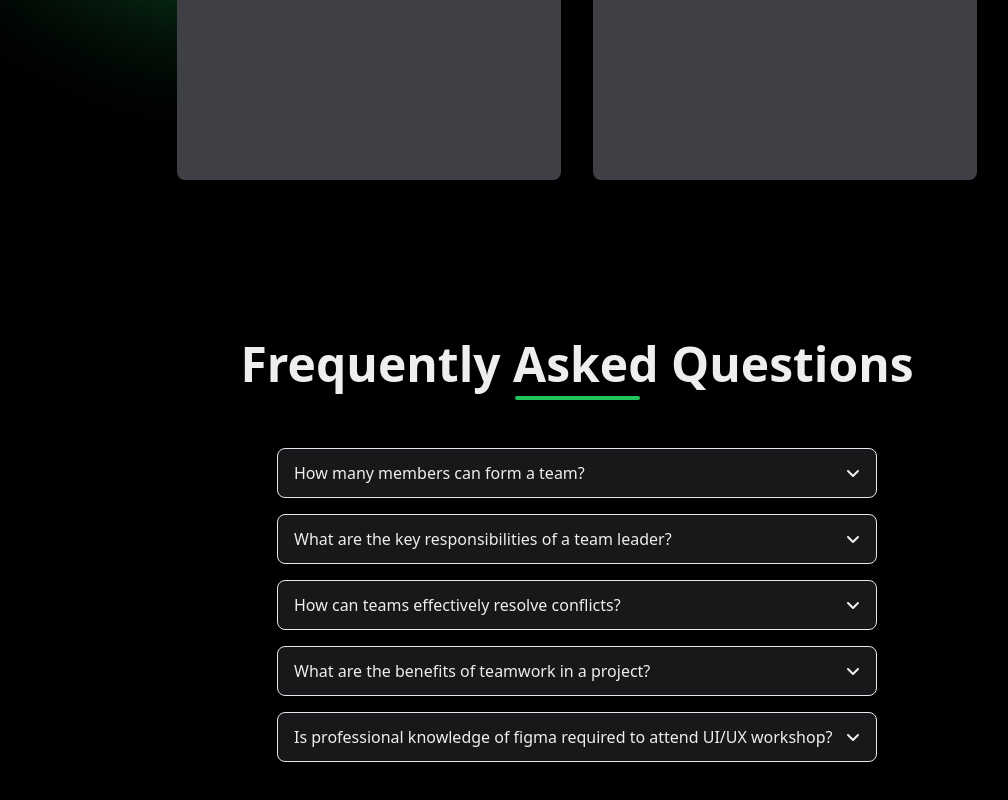
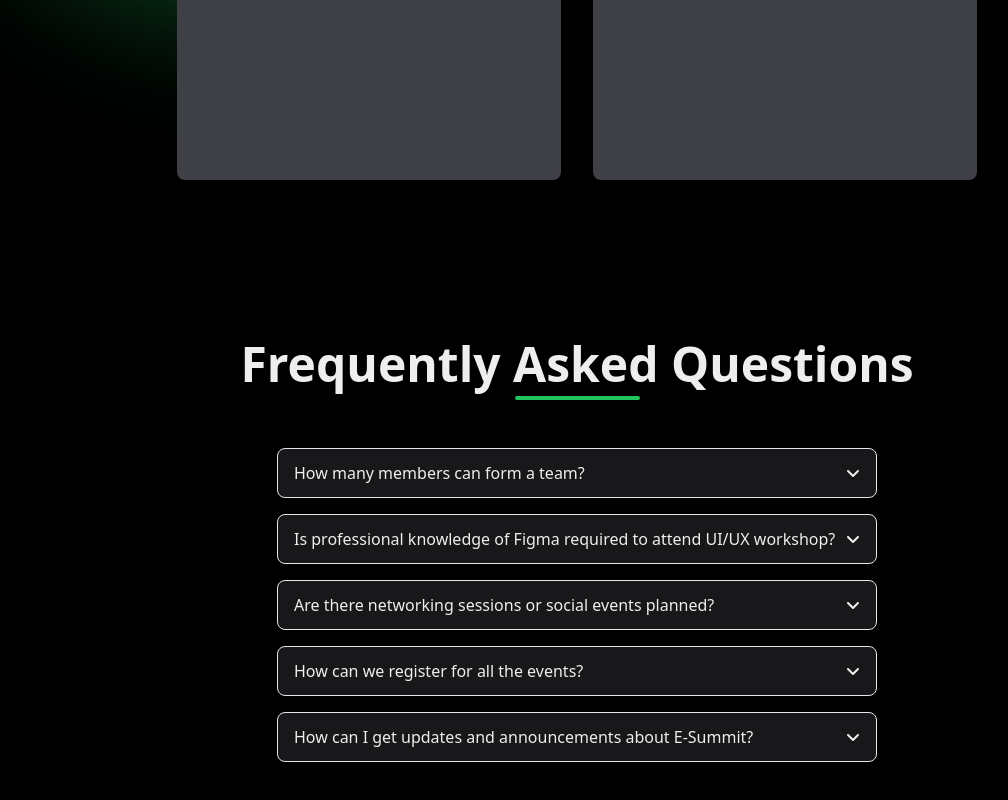
Before and after one commit to AnujNayak108/ESummit25, a React (Vite) app: page / in a window 1280 px wide. Shown: the part 2340-3140 px from the top of the page, without its empty margins (63-1071 px from the left). Built offline with nearby package versions, Linux system fonts and the light colour scheme.

Commit message:
faq update

```diff
--- a/src/components/FAQ/Faq.jsx
+++ b/src/components/FAQ/Faq.jsx
@@ -5,23 +5,26 @@ import { faAngleUp, faAngleDown } from '@fortawesome/free-solid-svg-icons';
 const frequentlyAskQuestions = [
   {
     title: "How many members can form a team?",
-    description: "Four members per team.",
+    description: "One to four members can participate depending upon the event.",
   },
   {
-    title: "What are the key responsibilities of a team leader?",
-    description: "To formulate a strategy and utilise team resources effectively to lead the team to victory.",
+    title: "Is professional knowledge of Figma required to attend UI/UX workshop?",
+    description: "No, we will be there to guide you through each step.",
   },
+
   {
-    title: "How can teams effectively resolve conflicts?",
-    description: "Open communication is the key. Managing expectations and having a sense of team is essential",
+    title: "Are there networking sessions or social events planned?",
+    description: "Yes, we have various speakers' sessions planned with various startup founders, CXO's etc inlcuding Vijendar Chauhan.",
   },
+
   {
-    title: "What are the benefits of teamwork in a project?",
-    description: "The work gets completed seamlessly and each players gets to play according to his/her strengths.",
+    title: "How can we register for all the events?",
+    description: "The website contains the link for each event which will redirect you to bharatversity from where you can register for all the events.",
   },
+
   {
-    title: "Is professional knowledge of figma required to attend UI/UX workshop?",
-    description: "No, we will be there to guide you through each step.",
+    title: "How can I get  updates and announcements about E-Summit?",
+    description: "Follow us on our social media handles to get regular updates.",
   },
 ];
 
--- a/tailwind.config.js
+++ b/tailwind.config.js
@@ -1,14 +1,34 @@
 /** @type {import('tailwindcss').Config} */
 export default {
-  content: ['./index.html', './src/**/*.{js,ts,jsx,tsx}'],
+  content: ["./index.html", "./src/**/*.{js,ts,jsx,tsx}"],
   theme: {
     extend: {
       backgroundImage: {
-        'gradient-radial': 'radial-gradient(circle at left, var(--tw-gradient-stops))',
+        "gradient-radial":
+          "radial-gradient(circle at left, var(--tw-gradient-stops))",
       },
-      fontFamily: {
-        jakarta: ['Plus Jakarta Sans', 'sans-serif'],
+      colors: {
+        primaryGreen: "#00B25C",
+        secondaryGreen: "#009E52",
+        primaryText: "#EEEEEE",
+        secondaryText: "#B6B6B6",
+        primaryGrey: "#1A1A1A",
+        secondaryGrey: "#121212",
+        borderColor: "#616161",
       },
+      keyframes: {
+        slide: {
+          '0%': { transform: 'translateX(0)' },
+          '100%': { transform: 'translateX(-100%)' },
+
+        },
+      },
+        animation: {
+          'infinte-slide': '20s slide infinite linear',
+        },
+    },
+    variants: {
+      animation: ['responsive', 'hover'],
     },
   },
   plugins: [],
```
